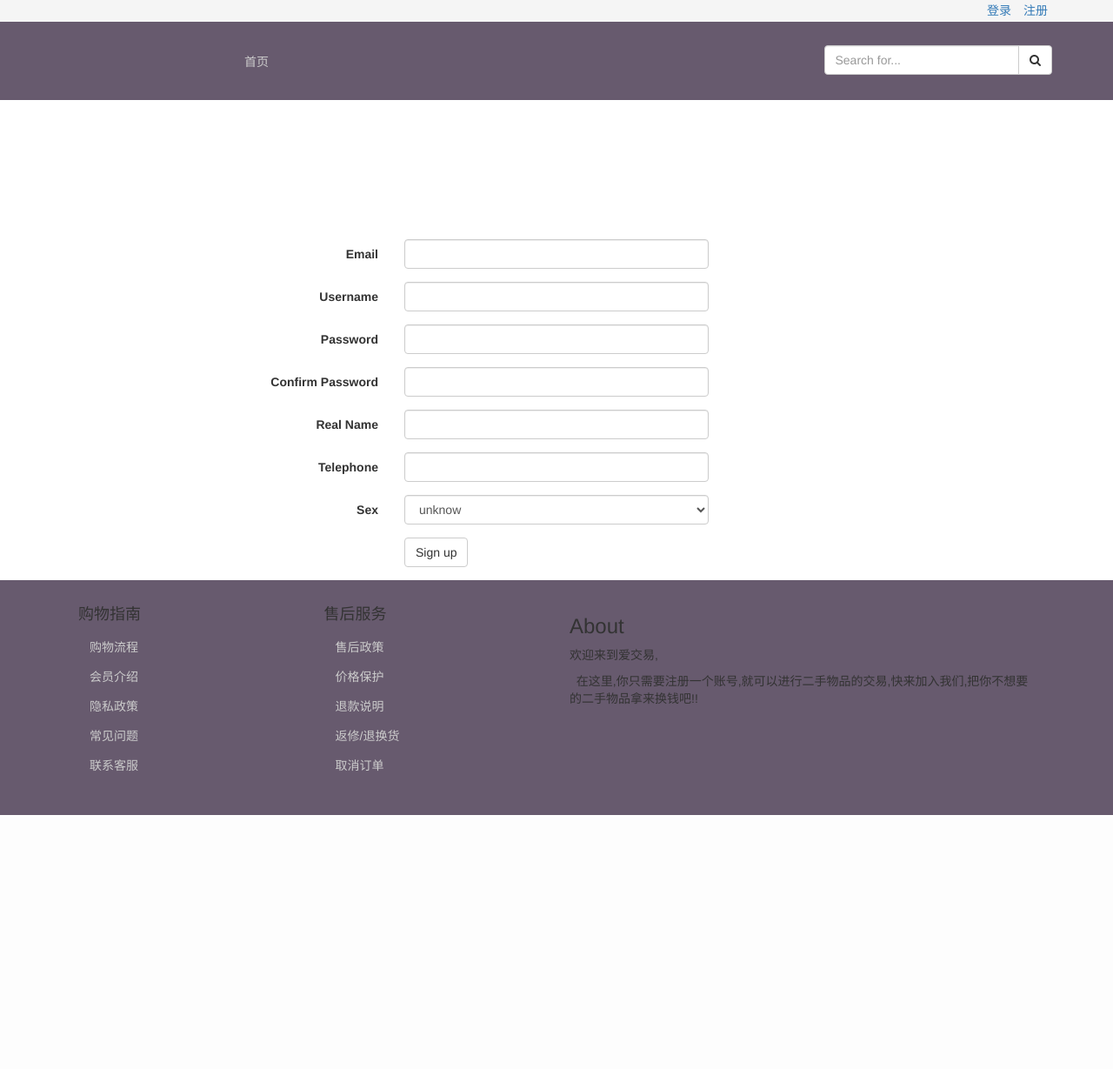
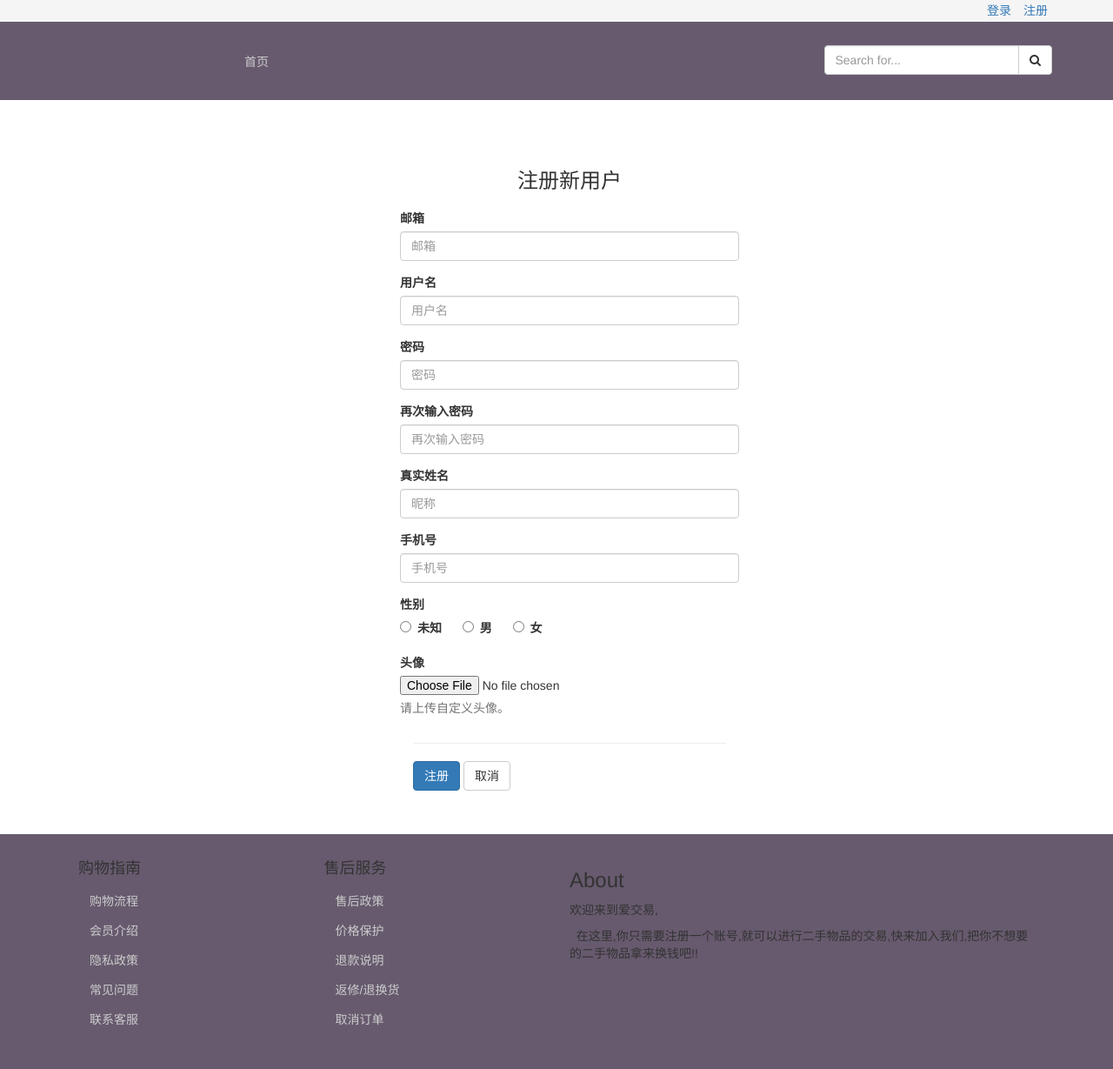
Before and after one commit to CodeBall/Eorzea, a Flask app: page /auth/register in a window 1280 px wide. Shown: the whole page at 87% size. Before the commit the page ends 937 px from the top, so only its background shows below. Run offline with Flask 2, Linux system fonts and the light colour scheme; data that the repository does not hold is empty; some libraries are stand-ins or nearby versions.

Commit message:
register

```diff
--- a/eorzea/forms/auth.py
+++ b/eorzea/forms/auth.py
@@ -1,4 +1,7 @@
 from flask_wtf import Form
+from flask_wtf.file import FileField
+from flask_wtf.file import FileRequired
+from flask_wtf.file import FileAllowed
 from wtforms.fields import StringField
 from wtforms.fields import PasswordField
 from wtforms.fields import BooleanField
@@ -72,6 +75,8 @@ class RegisterForm(Form):
         default="unknow",
         coerce=int
     )
+    avatar = FileField("avatar", validators=[FileRequired(),
+                                       FileAllowed(['jpg', 'png'], 'Image only!')])
 
     def validate_email(self, field):
         user = UserService.get_user_by_email(field.data)
--- a/eorzea/services/user.py
+++ b/eorzea/services/user.py
@@ -50,8 +50,9 @@ class UserService:
         return user
 
     @classmethod
-    def create_user(cls, username, email, password, telephone, sex, real_name=None):
-        user = UserModel(username=username, email=email, telephone=telephone, sex=sex, real_name=real_name)
+    def create_user(cls, username, email, password, telephone, sex, avatar_url=None, real_name=None):
+        user = UserModel(username=username, email=email, telephone=telephone, sex=sex, avatar_url=avatar_url,
+                         real_name=real_name)
         db.session.add(user)
         db.session.commit()
         cls.set_password(user.id, password)
--- /dev/null
+++ b/eorzea/static/css/register.css
@@ -0,0 +1,12 @@
+.register {
+    margin: 50px 0;
+}
+
+.register .title{
+    text-align: center;
+    padding-bottom: 10px;
+}
+#inputSex label{
+    margin-left: 3px;
+    margin-right: 20px;
+}
--- a/eorzea/templates/auth/register.html
+++ b/eorzea/templates/auth/register.html
@@ -1,67 +1,79 @@
 {% extends "base.html" %}
 {% from "_macro/_formhelpers.html" import field_error %}
 
+{% block link %}
+<link rel="stylesheet" href="{{ url_for('static', filename='css/register.css') }}">
+{% endblock %}
+
 {% block content %}
-<div class="col-md-12" style="padding-top:150px">
-  <form method=post class="form-horizontal">
+<div class="container">
+    <div class="register">
+        <div class="row title">
+            <h3>注册新用户</h3>
+        </div>
+        <div class="row form">
+            <div class="col-md-4 col-md-offset-4">
+                <form method=post class="form-horizontal" enctype="multipart/form-data">
                     {{ form.csrf_token }}
                     {% if form.csrf_token.errors %}
                     <div class="warning">You have submitted an invalid CSRF token</div>
                     {% endif %}
                     <div class="form-group">
-      {{ form.email.label(class="col-sm-4 control-label") }}
-      <div class="col-sm-4">
-        {{ form.email(class="form-control") }}
-      </div>
+                        <label for="inputEmail1">邮箱</label>
+                        <input name="email" type="email" class="form-control" id="inputEmail1" placeholder="邮箱">
                         {{ field_error(form.email) }}
                     </div>
                     <div class="form-group">
-      {{ form.username.label(class="col-sm-4 control-label") }}
-      <div class="col-sm-4">
-        {{ form.username(class="form-control") }}
-      </div>
+                        <label for="inputNicename">用户名</label>
+                        <input name="username" type="text" class="form-control" id="inputNicename" placeholder="用户名">
                         {{ field_error(form.username) }}
                     </div>
                     <div class="form-group">
-      {{ form.password.label(class="col-sm-4 control-label") }}
-      <div class="col-sm-4">
-        {{ form.password(class="form-control") }}
-      </div>
+                        <label for="inputPassword1">密码</label>
+                        <input name="password" type="password" class="form-control" id="inputPassword1"
+                               placeholder="密码">
                         {{ field_error(form.password) }}
                     </div>
                     <div class="form-group">
-      {{ form.confirm_password.label(class="col-sm-4 control-label") }}
-      <div class="col-sm-4">
-        {{ form.confirm_password(class="form-control") }}
-      </div>
+                        <label for="inputPassword2">再次输入密码</label>
+                        <input name="confirm_password" type="password" class="form-control" id="inputPassword2"
+                               placeholder="再次输入密码">
                         {{ field_error(form.confirm_password) }}
                     </div>
                     <div class="form-group">
-      {{ form.real_name.label(class="col-sm-4 control-label") }}
-      <div class="col-sm-4">
-        {{ form.real_name(class="form-control") }}
-      </div>
+                        <label for="inputName">真实姓名</label>
+                        <input name="real_name" type="text" class="form-control" id="inputName" placeholder="昵称">
                         {{ field_error(form.real_name) }}
                     </div>
                     <div class="form-group">
-      {{ form.telephone.label(class="col-sm-4 control-label") }}
-      <div class="col-sm-4">
-        {{ form.telephone(class="form-control") }}
-      </div>
+                        <label for="inputMobile">手机号</label>
+                        <input name="telephone" type="text" class="form-control" id="inputMobile" placeholder="手机号">
                         {{ field_error(form.telephone) }}
                     </div>
                     <div class="form-group">
-      {{ form.sex.label(class="col-sm-4 control-label") }}
-      <div class="col-sm-4">
-        {{ form.sex(class="form-control") }}
-      </div>
+                        <label for="inputSex">性别</label>
+                        <div id="inputSex">
+                            <input type="radio" name="sex" value="1">
+                            <label>未知</label>
+                            <input type="radio" name="sex" value="2">
+                            <label>男</label>
+                            <input type="radio" name="sex" value="3">
+                            <label>女</label>
                             {{ field_error(form.sex) }}
                         </div>
+                    </div>
                     <div class="form-group">
-      <div class="col-sm-offset-4 col-sm-4">
-        <button type="submit" class="btn btn-default">Sign up</button>
+                        <label for="inputFile">头像</label>
+                        {{ form.avatar(id="inputFile") }}
+                        {{ field_error(form.avatar) }}
+                        <p class="help-block">请上传自定义头像。</p>
+                    </div>
+                    <hr/>
+                    <button type="submit" class="btn btn-primary">注册</button>
+                    <button type="reset" class="btn btn-default">取消</button>
+                </form>
             </div>
         </div>
-  </form>
+    </div>
 </div>
 {% endblock %}
--- a/eorzea/views/auth.py
+++ b/eorzea/views/auth.py
@@ -1,3 +1,5 @@
+import uuid
+
 from flask import g
 from flask import request
 from flask import abort
@@ -15,6 +17,7 @@ from eorzea.forms import RegisterForm
 from eorzea.utils.url import is_safe_url
 from eorzea.services import UserService
 from eorzea.services import CategoryService
+from eorzea.extensions import qiniu
 
 
 bp = Blueprint('auth', __name__)
@@ -46,19 +49,23 @@ def password_reset():
 
 @bp.route('/register', methods=['GET', 'POST'])
 def register():
+    categories = CategoryService.get_categories()
     form = RegisterForm()
     if form.validate_on_submit():
+        filename = f"images/{uuid.uuid4()}.{form.avatar.data.filename.split('.')[-1]}"
+        qiniu.upload_stream(form.avatar.data, filename)
         user = UserService.create_user(
             form.username.data,
             form.email.data,
             form.password.data,
             form.telephone.data,
             form.sex.data,
+            filename,
             form.real_name.data
         )
         login_user(user)
         return redirect(url_for('index.index'))
-    return render_template('auth/register.html', form=form)
+    return render_template('auth/register.html', form=form, categories=categories)
 
 
 @bp.route('/logout', methods=['GET'])
```
Lines whose indentation alone changed are shown as unchanged.
